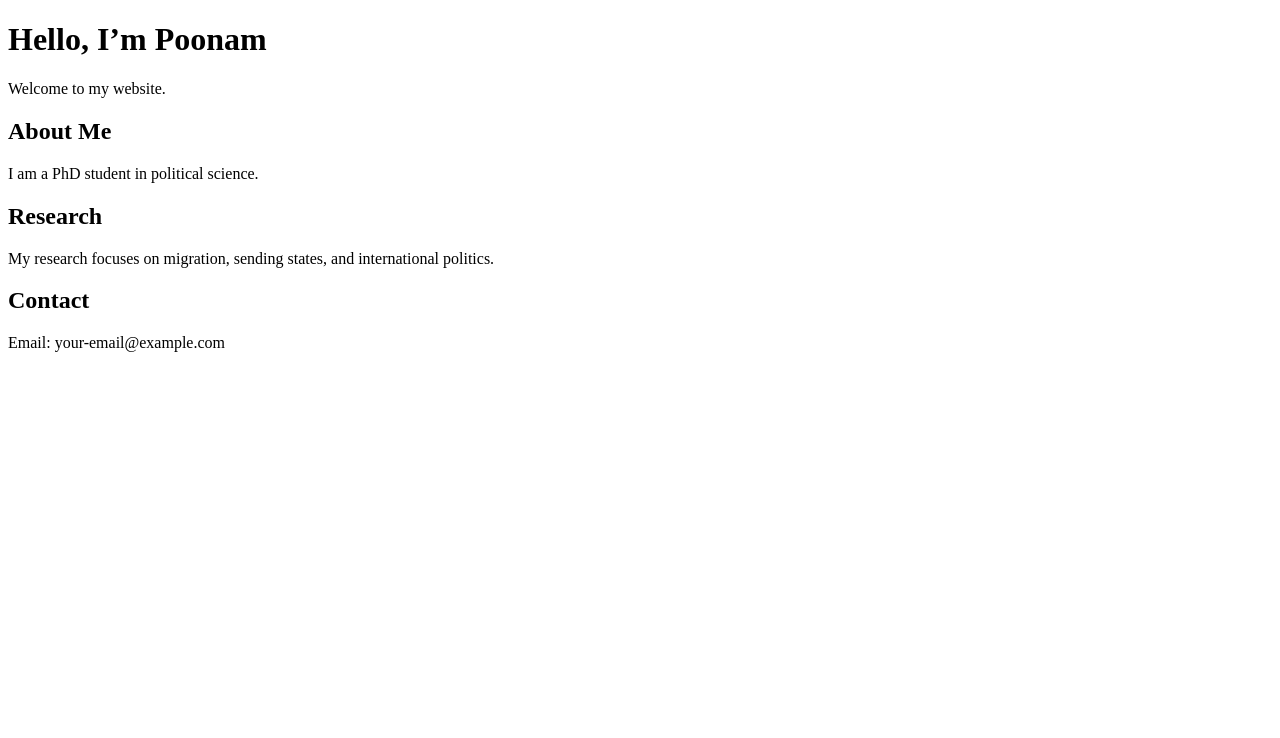
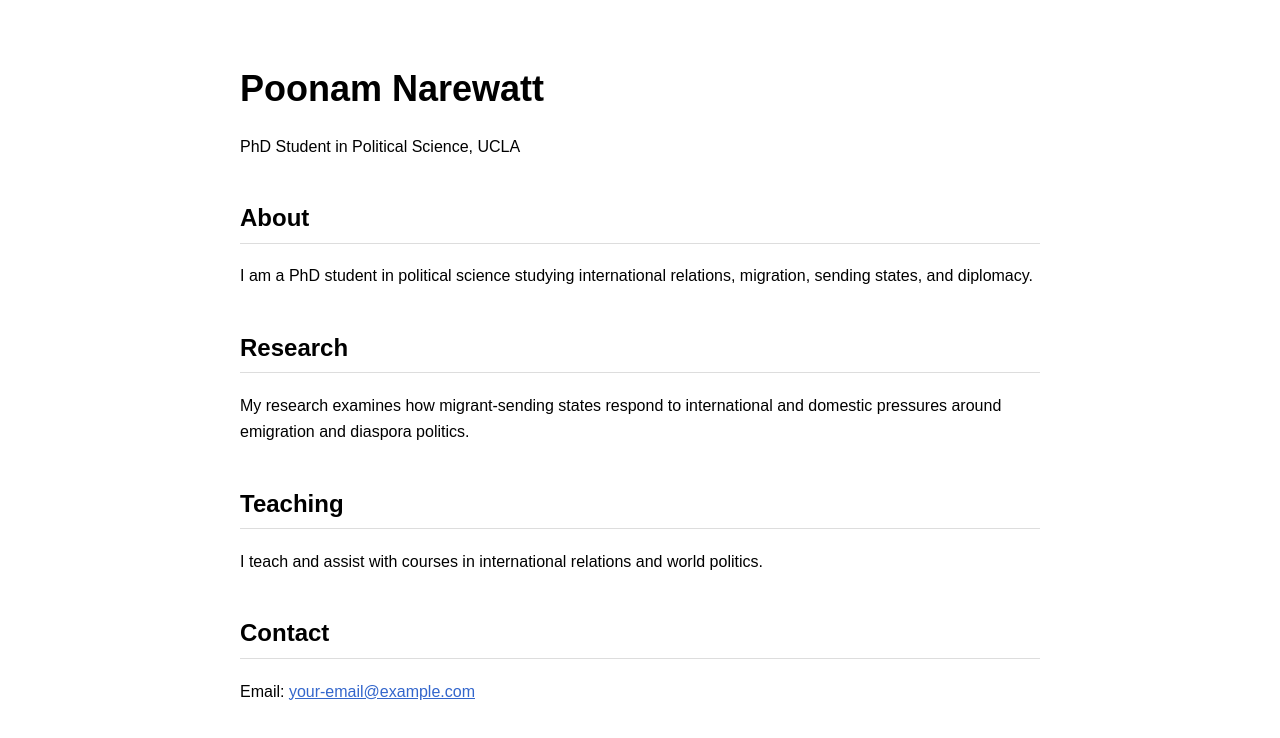
Before and after one commit to pnarewatt/pnarewatt.github.io, a plain HTML site: page index.html in a window 1280 px wide. Drawn offline with Linux system fonts and the light colour scheme.

Commit message:
Update website

```diff
--- a/index.html
+++ b/index.html
@@ -1,19 +1,57 @@
 <!DOCTYPE html>
 <html>
 <head>
-  <title>My Website</title>
+  <title>Poonam Narewatt</title>
+  <style>
+    body {
+      font-family: Arial, sans-serif;
+      max-width: 800px;
+      margin: 60px auto;
+      line-height: 1.6;
+      padding: 0 20px;
+    }
+
+    h1 {
+      font-size: 36px;
+      margin-bottom: 0;
+    }
+
+    h2 {
+      margin-top: 40px;
+      border-bottom: 1px solid #ddd;
+      padding-bottom: 5px;
+    }
+
+    a {
+      color: #3366cc;
+    }
+  </style>
 </head>
+
 <body>
-  <h1>Hello, I’m Poonam</h1>
-  <p>Welcome to my website.</p>
+  <h1>Poonam Narewatt</h1>
+  <p>PhD Student in Political Science, UCLA</p>
 
-  <h2>About Me</h2>
-  <p>I am a PhD student in political science.</p>
+  <h2>About</h2>
+  <p>
+    I am a PhD student in political science studying international relations,
+    migration, sending states, and diplomacy.
+  </p>
 
   <h2>Research</h2>
-  <p>My research focuses on migration, sending states, and international politics.</p>
+  <p>
+    My research examines how migrant-sending states respond to international
+    and domestic pressures around emigration and diaspora politics.
+  </p>
+
+  <h2>Teaching</h2>
+  <p>
+    I teach and assist with courses in international relations and world politics.
+  </p>
 
   <h2>Contact</h2>
-  <p>Email: your-email@example.com</p>
+  <p>
+    Email: <a href="mailto:your-email@example.com">your-email@example.com</a>
+  </p>
 </body>
 </html>
```
